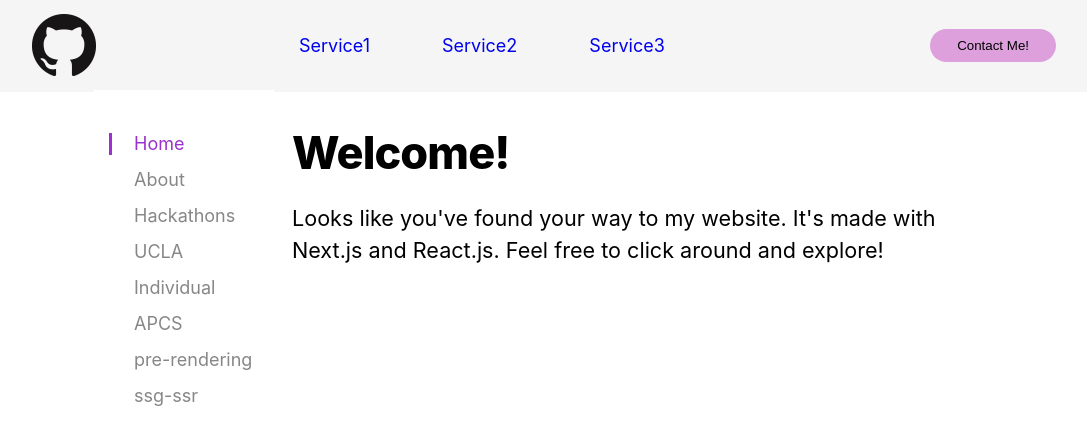
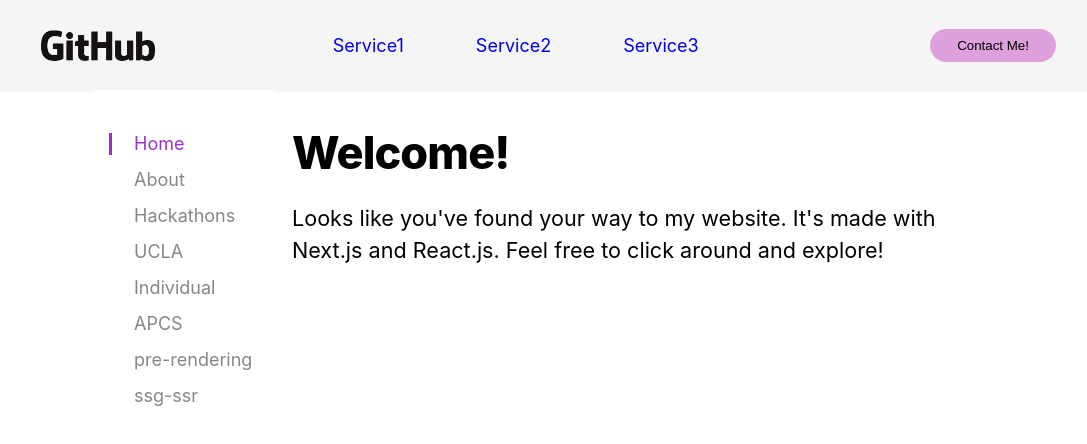
Before and after one commit to james168ma/personal-website, a Next.js app: page / in a window 1280 px wide. Shown: the top 444 px of the page, without its empty margins (96-1183 px from the left). Built offline with nearby package versions, Linux system fonts and the light colour scheme.

Commit message:
made email button work and changed github logo

```diff
--- a/components/layout.js
+++ b/components/layout.js
@@ -14,7 +14,7 @@ export default function Layout({ pageName, ids, children, home }) {
         <link rel="icon" href="/favicon.ico" />
       </Head>
       <header className={styles.header}>
-        <a href="https://github.com/james168ma" ><img src="/images/GitHub-Mark-64px.png" className={styles.logo} /></a>
+        <a href="https://github.com/james168ma" ><img src="/images/GitHub_Logo.png" className={styles.logo} /></a>
         <nav className={styles.topNav} >
           <ul className={styles.topNavLinks}>
             <li>
@@ -34,9 +34,7 @@ export default function Layout({ pageName, ids, children, home }) {
             </li>
           </ul>
         </nav>
-        <Link href="/">
-          <a href="mailto:james168ma@gmail.com?subject=SweetWords"><button className={styles.button} >Contact Me!</button></a>
-        </Link>
+        <a href="mailto:james168ma@gmail.com"><button className={styles.button} >Contact Me!</button></a>
       </header>
 
       <div className={styles.container}>
--- a/components/layout.module.css
+++ b/components/layout.module.css
@@ -50,6 +50,7 @@
 
 .logo {
   cursor: pointer;
+  height: 3rem;
 }
 
 .topNav {
```
Also changed, not shown: public/images/GitHub_Logo.png (added).
